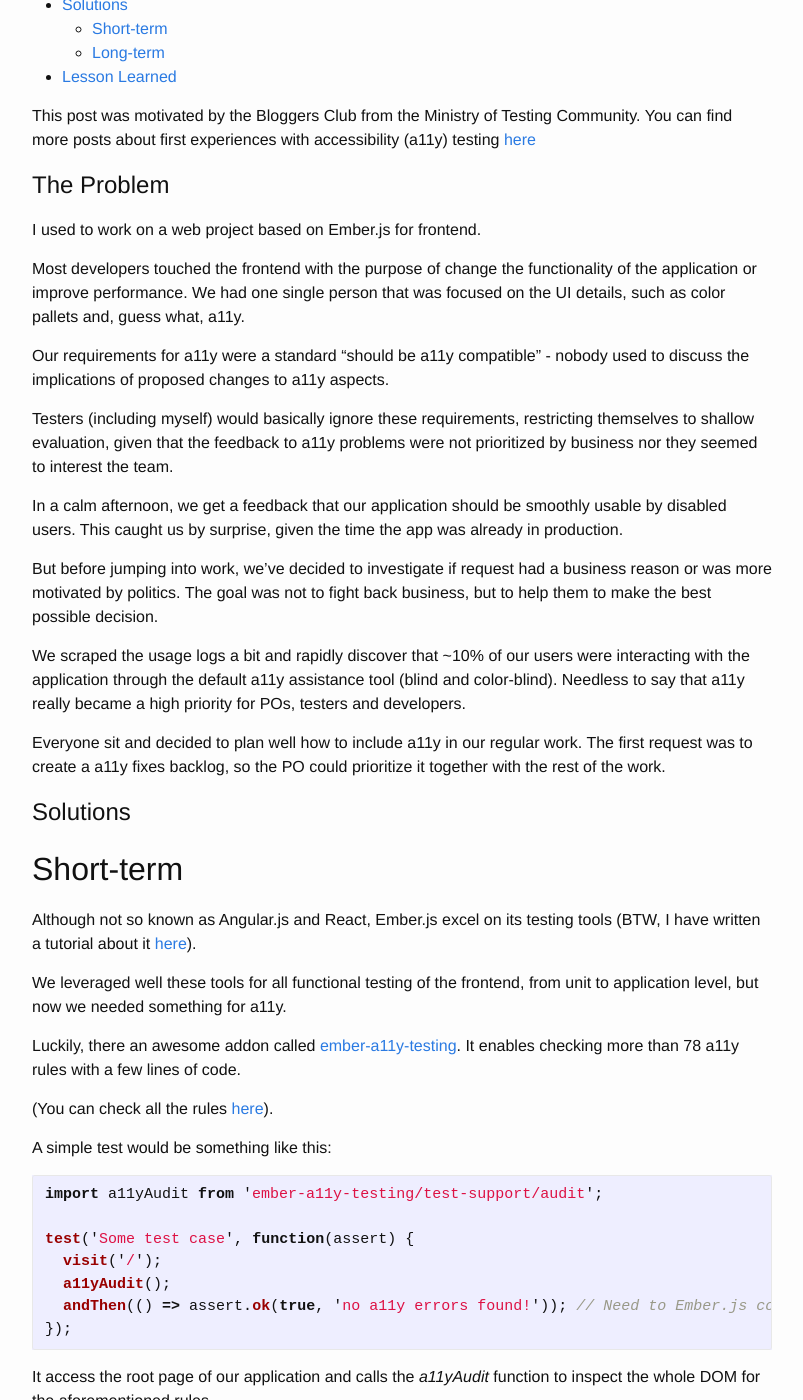
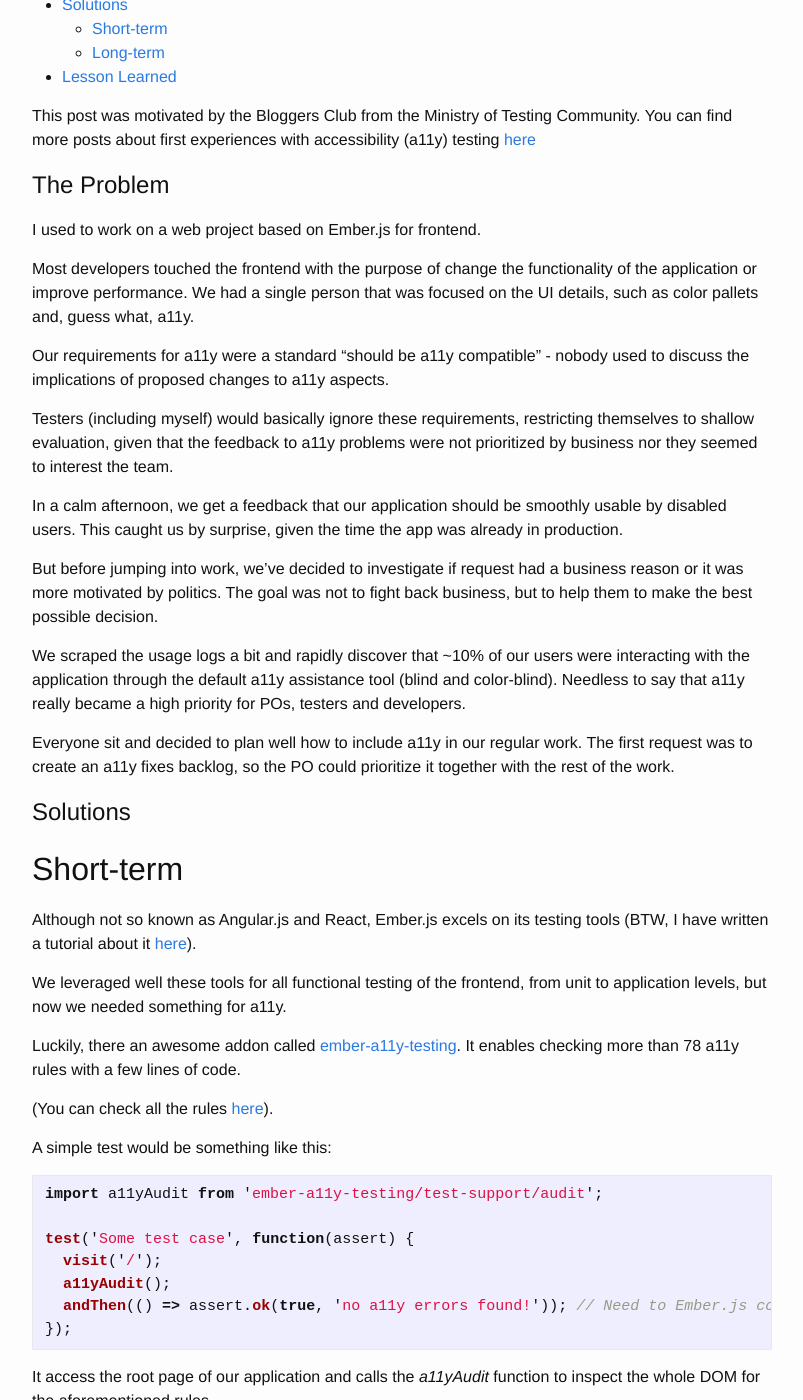
Before and after one commit to JoaoGFarias/JoaoGFarias.github.io, a Jekyll site: the page built from _posts/2019-05-23-first_experience_a11y_testing.markdown, in a window 1280 px wide and 1400 px high, scrolled down 375 px. Shown: the whole window, without its empty margins (238-1041 px from the left). Built offline with Jekyll 4.4.1, drawn with Linux system fonts in a browser that asks for light colours.

Commit message:
First Experiences A11y - Review part 1

```diff
--- a/_posts/2019-05-23-first_experience_a11y_testing.markdown
+++ b/_posts/2019-05-23-first_experience_a11y_testing.markdown
@@ -15,7 +15,7 @@
 
 I used to work on a web project based on Ember.js for frontend.
 
-Most developers touched the frontend with the purpose of change the functionality of the application or improve performance. We had one single person that was focused on the UI details, such as color pallets and, guess what, a11y.
+Most developers touched the frontend with the purpose of change the functionality of the application or improve performance. We had a single person that was focused on the UI details, such as color pallets and, guess what, a11y.
 
 Our requirements for a11y were a standard "should be a11y compatible" - nobody used to discuss the implications of proposed changes to a11y aspects.
 
@@ -23,20 +23,20 @@
 
 In a calm afternoon, we get a feedback that our application should be smoothly usable by disabled users. This caught us by surprise, given the time the app was already in production.
 
-But before jumping into work, we've decided to investigate if request had a business reason or was more motivated by politics. The goal was not to fight back business, but to help them to make the best possible decision.
+But before jumping into work, we've decided to investigate if request had a business reason or it was more motivated by politics. The goal was not to fight back business, but to help them to make the best possible decision.
 
 We scraped the usage logs a bit and rapidly discover that ~10% of our users were interacting with the application through the default a11y assistance tool (blind and color-blind). Needless to say that a11y really became a high priority for POs, testers and developers.
 
-Everyone sit and decided to plan well how to include a11y in our regular work. The first request was to create a a11y fixes backlog, so the PO could prioritize it together with the rest of the work.
+Everyone sit and decided to plan well how to include a11y in our regular work. The first request was to create an a11y fixes backlog, so the PO could prioritize it together with the rest of the work.
 
 # Solutions
 
 ## Short-term
 
-Although not so known as Angular.js and React, Ember.js excel on its testing
+Although not so known as Angular.js and React, Ember.js excels on its testing
 tools (BTW, I have written a tutorial about it [here](http://thatsabug.com/2018/08/08/testing_ember_application_first_steps.html)).
 
-We leveraged well these tools for all functional testing of the frontend, from unit to application level, but now we needed something for a11y.
+We leveraged well these tools for all functional testing of the frontend, from unit to application levels, but now we needed something for a11y.
 
 Luckily, there an awesome addon called [ember-a11y-testing](https://github.com/ember-a11y/ember-a11y-testing). It enables checking more than 78 a11y rules with a few lines of code.
 
```
